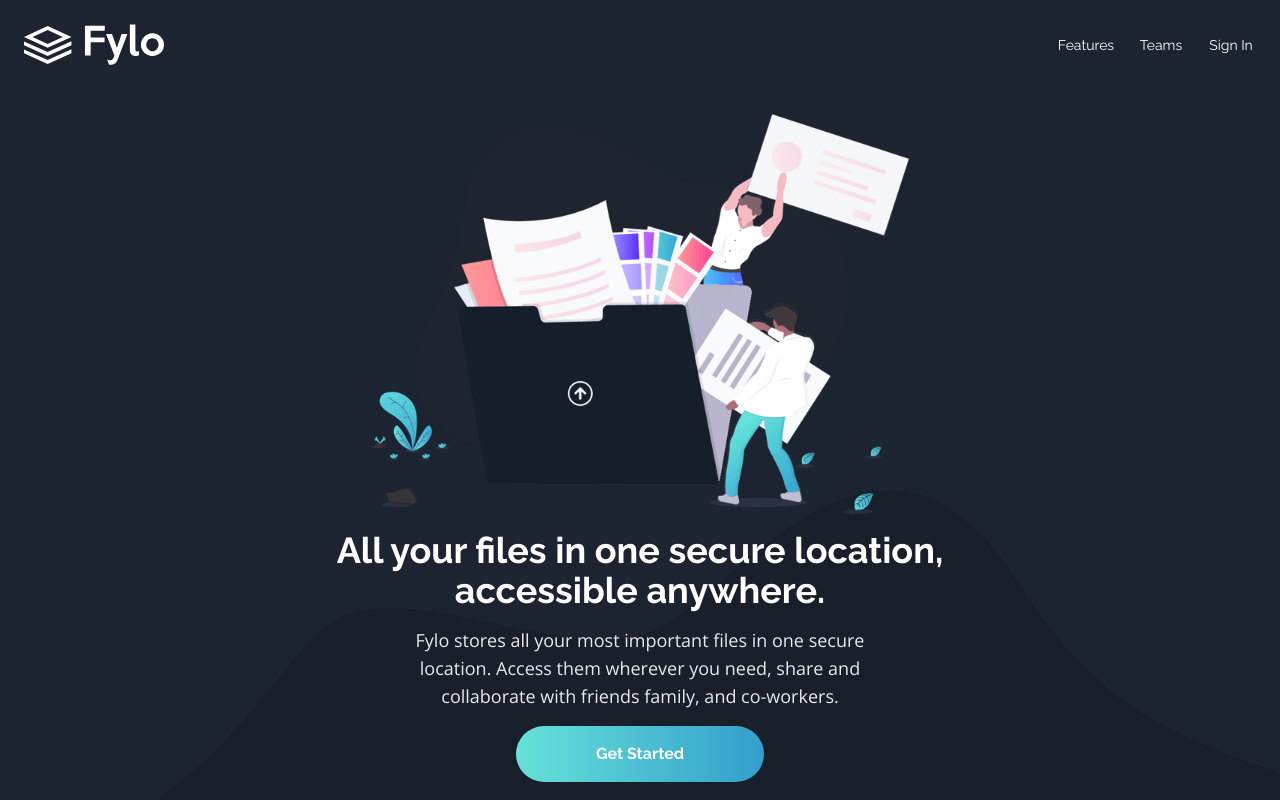
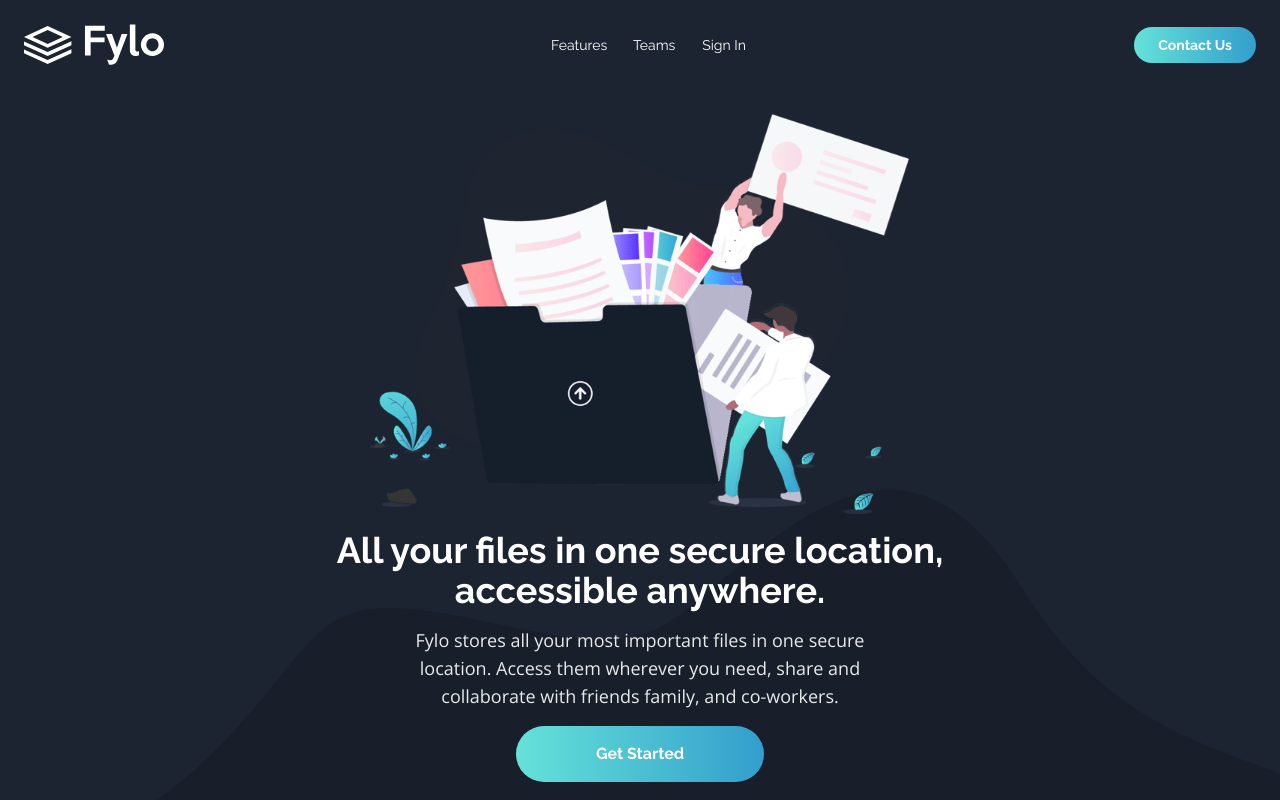
Before and after one commit to joacomesa22/fylo-landing, a React (Vite) app: page / in a window 1280 px wide. Shown: the top 800 px of the page. Built offline with nearby package versions, Linux system fonts and the light colour scheme.

Commit message:
Update navbar with Contact Us button and centered navigation

```diff
--- a/src/components/Navbar.jsx
+++ b/src/components/Navbar.jsx
@@ -10,26 +10,29 @@ const Navbar = () => {
             <img src={logo} alt="logo" />
           </a>
         </div>
-        <div className="flex items-center gap-6">
-          <nav>
+        <nav className="flex-1 flex justify-center">
           <ul className="flex gap-5 justify-center items-center text-sm">
             <li className="w-[60px] text-center">
-                <a href="#" className="hover:font-bold">
+              <a href="#" className="hover:font-bold transition-all duration-200">
                 Features
               </a>
             </li>
             <li className="w-[50px] text-center">
-                <a href="#" className="hover:font-bold">
+              <a href="#" className="hover:font-bold transition-all duration-200">
                 Teams
               </a>
             </li>
             <li className="w-[50px] text-center">
-                <a href="#" className="hover:font-bold">
+              <a href="#" className="hover:font-bold transition-all duration-200">
                 Sign In
               </a>
             </li>
           </ul>
         </nav>
+        <div className="flex items-center">
+          <button className="px-6 py-2 bg-gradient-to-r from-[var(--cyan)] to-[var(--blue)] rounded-full font-bold text-sm hover:brightness-110 transition-all duration-200">
+            Contact Us
+          </button>
         </div>
       </div>
     </header>
```
Lines whose indentation alone changed are shown as unchanged.
